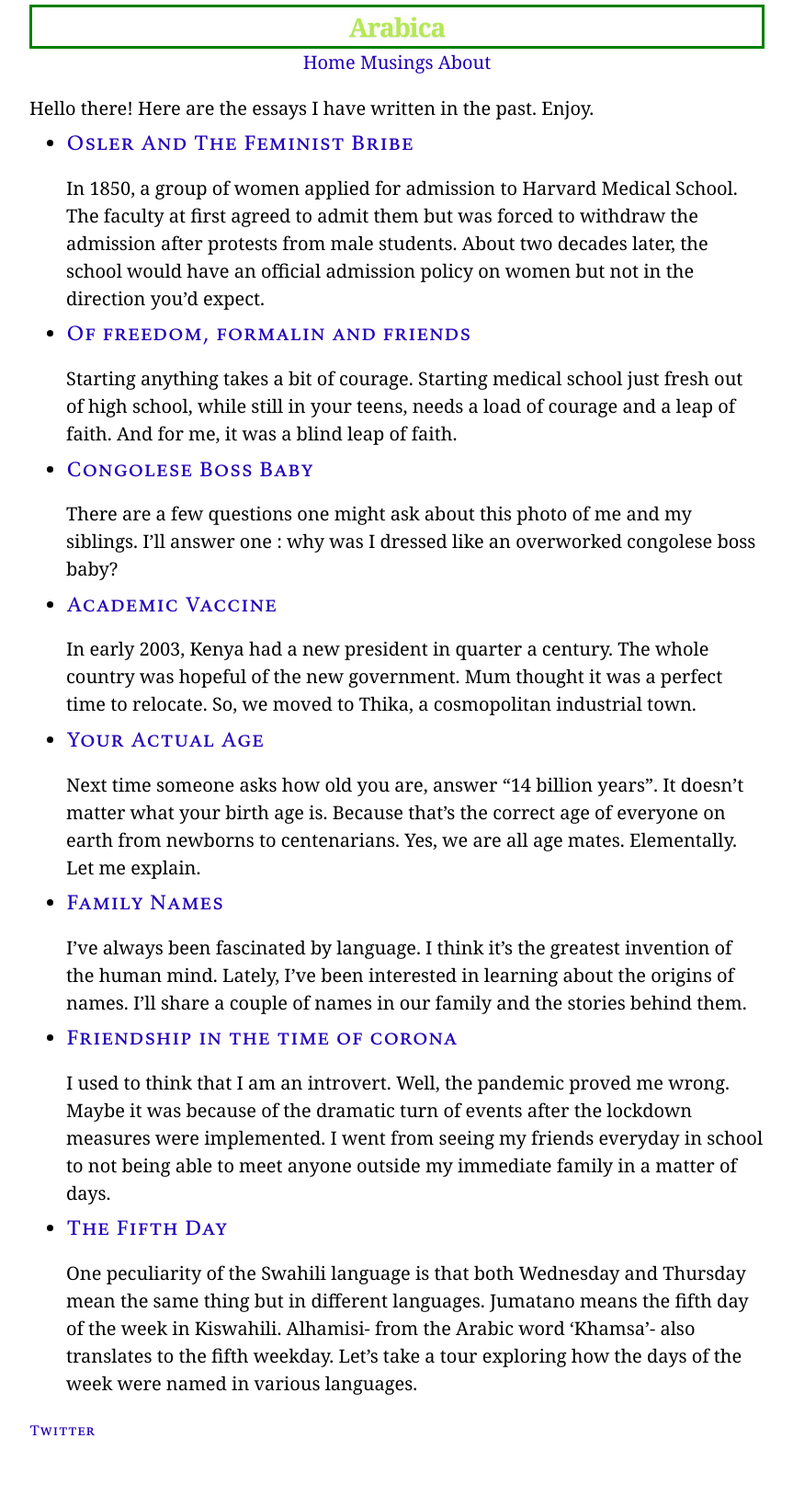
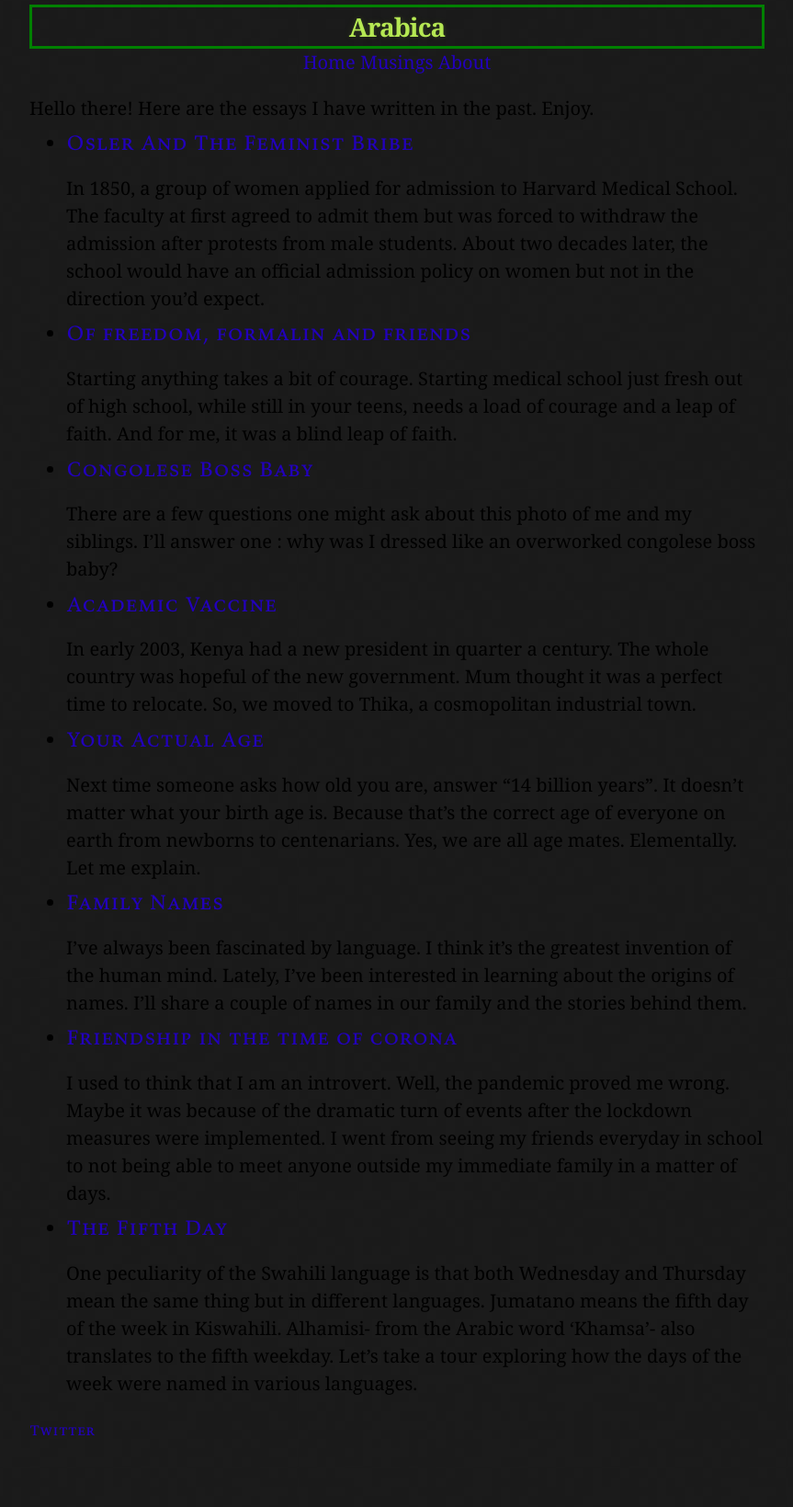
Before and after one commit to habasweiny/habasweiny.github.io, a Jekyll site: the page built from index.html, in a window 1280 px wide. Shown: the whole page at 92% size, without its empty margins (208-1071 px from the left). Built offline with Jekyll 4.4.1, drawn with Linux system fonts in a browser that asks for light colours.

Commit message:
Update main.scss

```diff
--- a/_sass/main.scss
+++ b/_sass/main.scss
@@ -10,7 +10,7 @@ body{
 	font-family:Georgia,serif;
 	font-size:20px;
 	line-height:30px;
-	background-color:#fff;
+	background: #151515 url("../images/bkg.png") 0 0;
 	color:#000
 }
 h1,h2,h3,dt,small,.small,dl#tweetlist dt,footer,label,#commentlist ol li cite,div.blogparent,input[type="submit"],figcaption{
```
